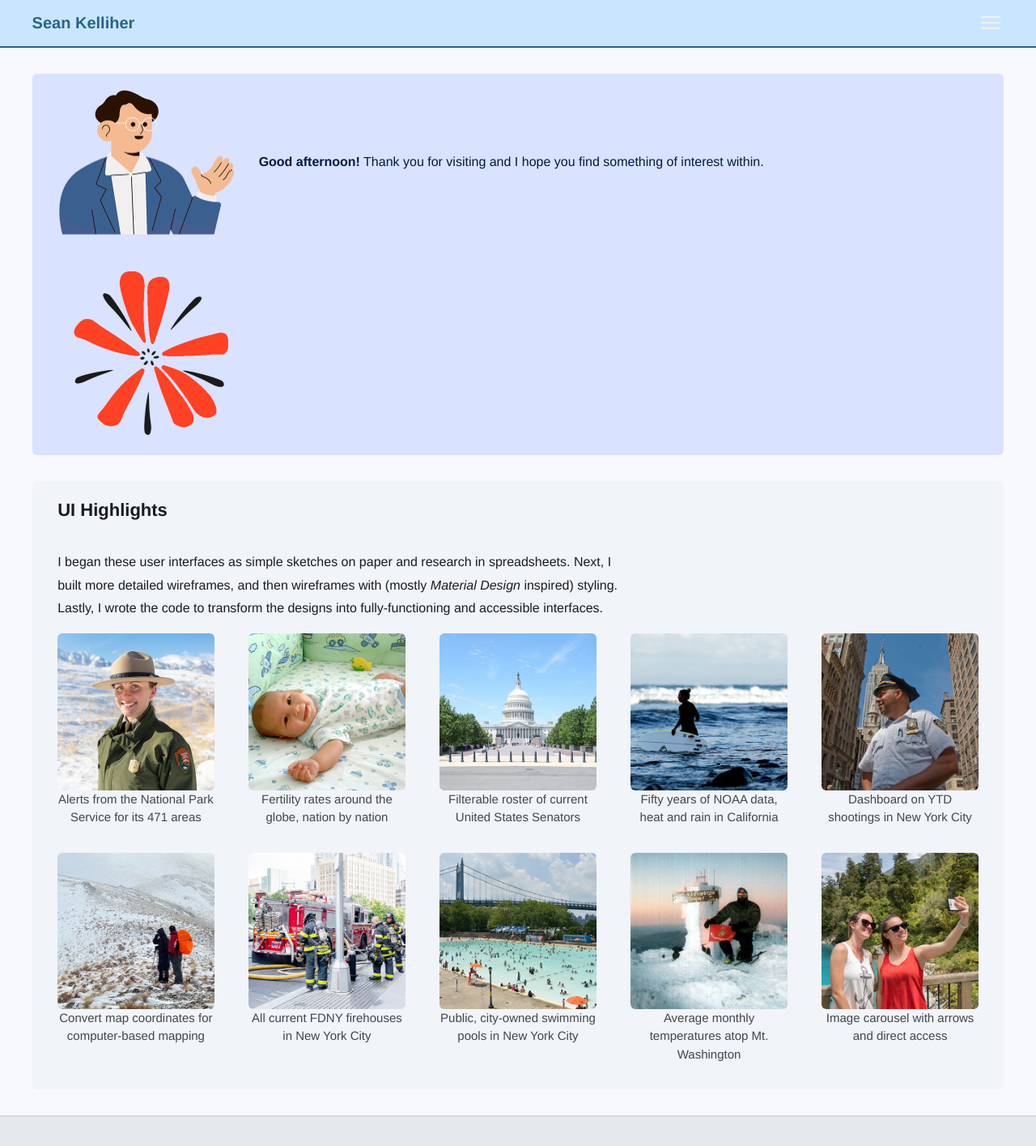
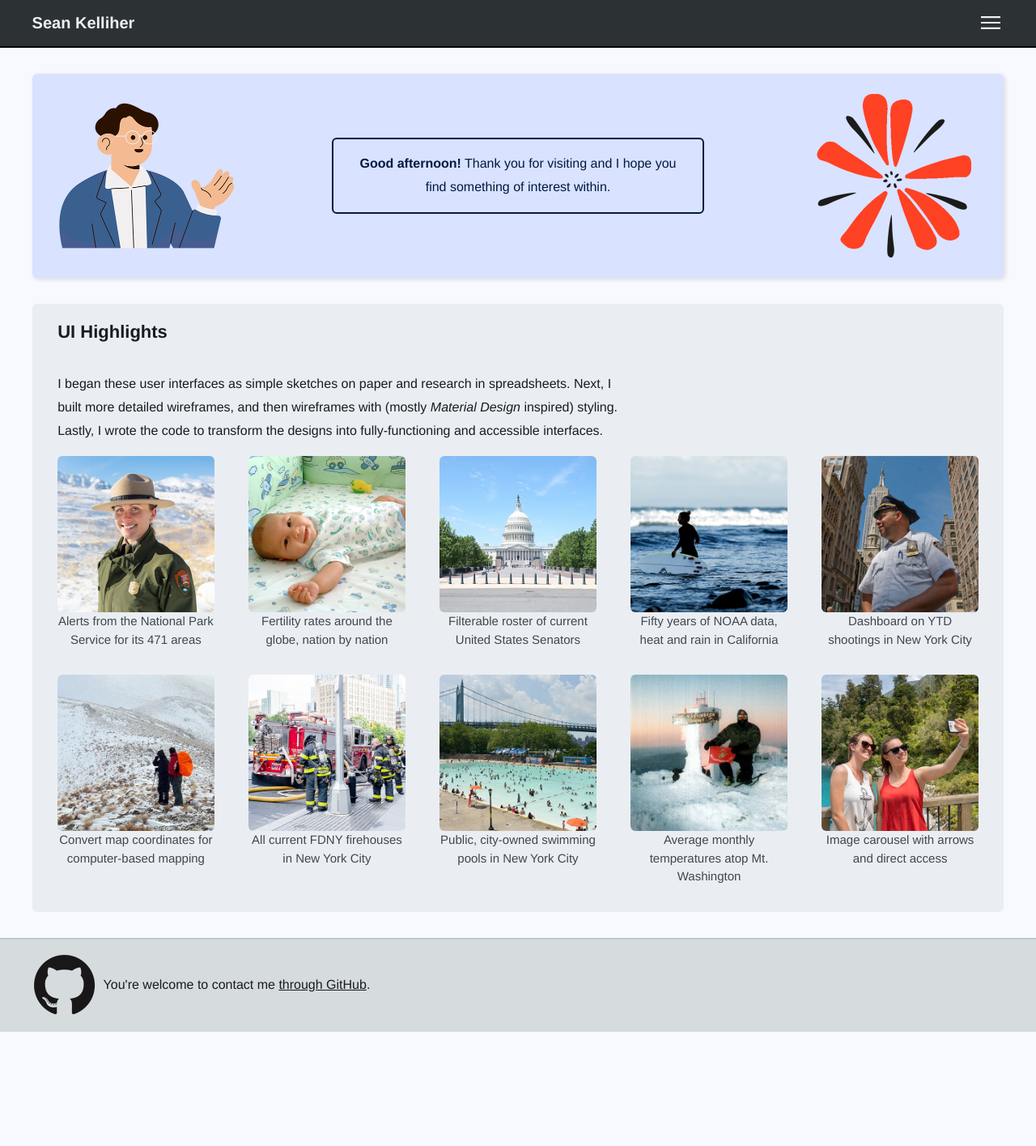
Before and after one commit to seankelliher/highlights, a Vue app: page / in a window 1280 px wide. Shown: the top 1415 px of the page at 81% size. After the commit the page ends 1274 px from the top, so only its background shows below. Built offline with nearby package versions, Linux system fonts and the light colour scheme.

Commit message:
Numerous small cnanges, mostly to border and bg colors.

```diff
--- a/src/style.css
+++ b/src/style.css
@@ -30,8 +30,8 @@ header {
     width: 95%;
     margin: 0;
     padding: 0 2.5%;
-    background: #cae6ff;  /* P-90 */
-    border-bottom: 2px solid #276389; /* P-40 */
+    background: #2c3134;  /* N-20 */
+    border-bottom: 2px solid #000; /* Scrim */
     position: relative;
     flex: initial;
     display: flex;
@@ -44,19 +44,19 @@ header::before {
     content: "";
     position: absolute;
     inset: -2px calc((100vw - 100%) / -2);
-    background: #cae6ff;  /* P-90 */
-    border-bottom: 2px solid #276389; /* P-40 */
+    background: #2c3134;  /* N-20 */
+    border-bottom: 2px solid #000; /* Scrim */
     z-index: -1;
 }
 
-.menu-icon {
+figure.menu-icon {
     width: 32px;
     margin: 0;
     padding: 0;
     flex: initial;
 }
 
-.menu-icon:hover {
+figure.menu-icon:hover {
     cursor: pointer;
 }
 
@@ -68,7 +68,7 @@ nav {
     right: 2.5%;
     top: 60px;
     z-index: 1;
-    background: #eaeef2; /* N-94 */
+    background: #f0f4f8; /* N-96 */
 }
 
 .intro {
@@ -77,10 +77,11 @@ nav {
     padding: 0 2.5%;
     background: #d9e2ff; /* S-90 */
     border-radius: 6px;
+    box-shadow: 2px 2px 4px 1px #dfe3e7; /* N-90 */
     flex: initial;
     display: flex;
     flex-flow: row wrap;
-    justify-content: flex-start;
+    justify-content: space-between;
     align-items: center;
 }
 
@@ -93,9 +94,12 @@ figure.avatar {
 }
 
 .intro-text {
-    width: 70%;
+    width: 35%;
     margin: 0;
     padding: 0 2.5%;
+    border: 2px solid #001944; /* S-10 */
+    border-radius: 6px;
+    text-align: center;
     flex: initial;
 }
 
@@ -103,7 +107,7 @@ main {
     width: 90%;
     margin: 0 2.5%;
     padding: 0 2.5%;
-    background: #f1f4f9;  /* N-96 */ /* MAYBE BETTER WITHOUT BG COLOR? */
+    background: #eaeef2;  /* N-94 */
     border-radius: 6px;
     flex: initial;
     display: flex;
@@ -142,6 +146,7 @@ main {
     flex: initial;
 }
 
+/* These are the thumbnails on homepage */
 .projects {
     width: 100%;
     margin: 0;
@@ -158,6 +163,7 @@ figure.project {
     max-width: 220px;
     margin: 0 0 2em 0;
     padding: 0;
+    flex: initial;
 }
 
 /* Pages for wireframes */
@@ -166,7 +172,8 @@ figure.project {
     margin: 2em 2.5%;
     padding: 0 2.5%;
     border-radius: 6px;
-    background: #d9e2ff; /* CHANGE */
+    background: #d9e2ff; /* S-90 */
+    box-shadow: 2px 2px 4px 1px #dfe3e7; /* N-90 */
     flex: initial;
     display: flex;
     flex-flow: row wrap;
@@ -191,6 +198,7 @@ figure.project {
     flex-flow: row wrap;
     justify-content: center;
     align-items: flex-start;
+    box-shadow: 2px 2px 4px 1px #afc6ff; /*  S-80 */
 }
 
 .link {
@@ -221,21 +229,33 @@ figure.wireframe {
     width: 47.5%;
     margin: 0 0 2em 0;
     padding: 0;
+    border: 2px solid #c1c7ce; /* NV-80 */
+    border-radius: 6px;
+    box-shadow: 2px 2px 4px 1px #dfe3e7; /* N-90 */
+    flex: initial;
 }
 
 figure.flow-chart {
     width: 100%;
     margin: 0 0 2em 0;
     padding: 0;
+    border: 2px solid #c1c7ce; /* NV-80 */
+    border-radius: 6px;
+    box-shadow: 2px 2px 4px 1px #dfe3e7; /* N-90 */
+    flex: initial;
 }
 
 footer {
     width: 95%;
     margin: 2em 0 0 0;
     padding: 1em 2.5%;
-    background: #e4e9ec;  /* N-92 */
-    border-top: 2px solid #d6dbde; /* N-87 */
+    background: #d6dbde;  /* N-87 */
+    border-top: 2px solid #c1c7ce; /* NV-80 */
     flex: initial;
+    display: flex;
+    flex-flow: row wrap;
+    justify-content: flex-start;
+    align-items: center;
     position: relative;
 }
 
@@ -243,9 +263,20 @@ footer::before {
     content: "";
     position: absolute;
     inset: -2px calc((100vw - 100%) / -2);
-    background: #e4e9ec;  /* N-92 */
-    border-top: 2px solid #d6dbde; /* N-87 */
+    background: #d6dbde;  /* N-87 */
+    border-top: 2px solid #c1c7ce; /* NV-80 */
     z-index: -1;
+}
+
+figure.git-icon {
+    width: 80px;
+    margin: 0 0.5em 0 0;
+    padding: 0;
+    flex: initial;
+}
+
+figure.git-icon:hover {
+    cursor: pointer;
 }
 
 /* FONTS */
@@ -254,7 +285,7 @@ h1 {
     font-size: 1.25em; /* 20px */
     line-height: 1.5;
     font-weight: 600;
-    color: #276389; /* P-40 */ /* MAY NOT HAVE ENOUGH CONTRAST */
+    color: #edf1f5; /* N-95 */
     display: inline-flex; /* Keeps hyerlink to only text */
 }
 
@@ -266,13 +297,13 @@ h2 {
     color: #181c20; /* N-10 */
 }
 
-h3 {
+/* h3 {
     font-family: "Helvetica Neue", Helvetica, Arial, sans-serif;
-    font-size: 1.375em; /* 22px */
+    font-size: 1.375em;  22px
     line-height: 1.5;
     font-weight: 500;
-    color: #001944; /* S-10 */
-}
+    color: #001944;  S-10
+}*/
 
 p {
     font-family: "Helvetica Neue", Helvetica, Arial, sans-serif;
@@ -282,14 +313,20 @@ p {
     color: #181c20; /* N-10 */
 }
 
-.see-all {
-    color: #5f621a; /* T-40 */
+p a {
+    color: #181c20; /* N-10 */
+    text-decoration: underline;
+}
+
+/* "See all" for future use */
+/* .see-all {
+    color: #5f621a; T-40
 }
 
 .see-all:hover {
     cursor: pointer;
     text-decoration: underline;
-}
+} */
 
 .magenta {
     color: #001944; /* S-10 */
@@ -302,6 +339,12 @@ figcaption {
     font-weight: 400;
     color: #41474d; /* NV-30 */
     text-align: center;
+}
+
+/* For figcaption on wireframes */
+.wire-caption {
+    padding: 2.5% 1em;
+    text-align: left;
 }
 
 dl {
```
